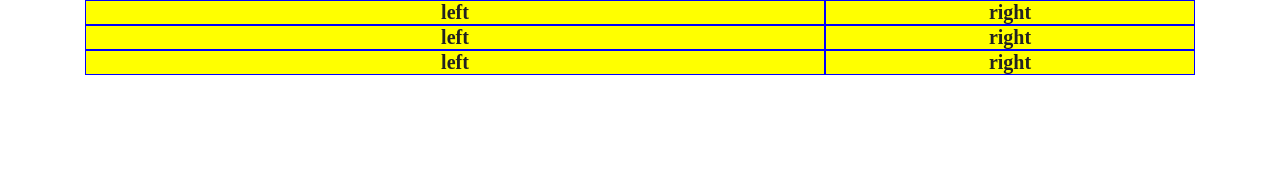
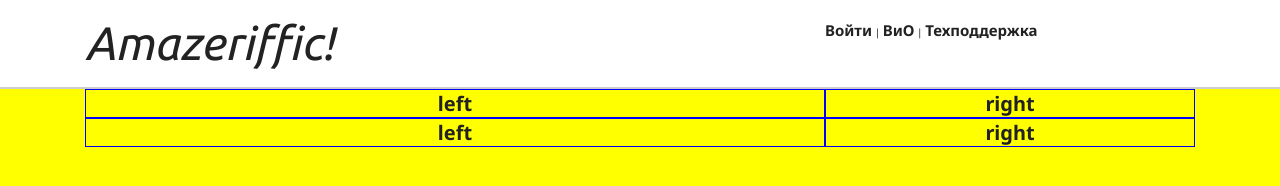
Before and after one commit to enterkvas/Amazeriffic_bootstrap_4, a plain HTML site: page index.html in a window 1280 px wide. Drawn offline with Linux system fonts and the light colour scheme.

Commit message:
Third commit - the header block is completely ready

```diff
--- a/index.html
+++ b/index.html
@@ -1,13 +1,21 @@
 <!DOCTYPE html>
 <html lang="en">
   <head>
-    <meta charset="UTF-8">
-    <meta name="viewport" content="width=device-width, initial-scale=1.0">
-    <meta http-equiv="X-UA-Compatible" content="ie=edge">
+    <meta charset="UTF-8" />
+    <meta name="viewport" content="width=device-width, initial-scale=1.0" />
+    <meta http-equiv="X-UA-Compatible" content="ie=edge" />
     <title>Amazeriffic_bootstrap_4</title>
-    <link rel="stylesheet" href="libs/reset_my.css">
-    <link rel="stylesheet" href="libs/bootstrap-grid.css">
-    <link rel="stylesheet" href="css/main.css">
+    <link
+      href="https://fonts.googleapis.com/css?family=Noto+Sans:400,400i,700,700i&display=swap&subset=cyrillic"
+      rel="stylesheet"
+    />
+    <link
+      href="https://fonts.googleapis.com/css?family=Ubuntu:400,400i,700,700i&display=swap&subset=cyrillic"
+      rel="stylesheet"
+    />
+    <link rel="stylesheet" href="libs/reset_my.css" />
+    <link rel="stylesheet" href="libs/bootstrap-grid.css" />
+    <link rel="stylesheet" href="css/main.css" />
   </head>
   <body>
     <!-- header -->
@@ -15,10 +23,13 @@
       <div class="container">
         <div class="row justify-content-center no-gutters">
           <div class="col-md-8">
-                    <div class="block">left</div>
+            <h1>Amazeriffic!</h1>
           </div>
           <div class="col-md-4">
-                    <div class="block">right</div>
+            <nav class="nav">
+              <a href="#">Войти</a> | <a href="#">ВиО</a> |
+              <a href="#">Техподдержка</a>
+            </nav>
           </div>
         </div>
       </div>
--- a/less/_base.less
+++ b/less/_base.less
@@ -0,0 +1,15 @@
+body {
+    background: yellow;
+    font-size: 10px;
+    font-family: 'Noto Sans', sans-serif;
+}
+.block {
+    background: yellow;
+    border: 1px solid blue;
+    font-size: 20px;
+    font-weight: bold;
+    text-align: center;
+}
+h1, h2, h3, h4, h5 {
+    font-family: 'Ubuntu', sans-serif;
+}
--- a/less/main.less
+++ b/less/main.less
@@ -2,11 +2,3 @@
 @import "sections/_block-main.less";
 @import "sections/_footer.less";
 @import "sections/_header.less";
-
-.block {
-    background: yellow;
-    border: 1px solid blue;
-    font-size: 20px;
-    font-weight: bold;
-    text-align: center;
-}
--- a/less/sections/_header.less
+++ b/less/sections/_header.less
@@ -0,0 +1,20 @@
+.header {
+    border-bottom: 2px solid #ccc;
+    background: #fff;
+    h1 {
+        font-size: 4.7em;
+        font-weight: 400;
+        font-style: italic;
+        margin-top: 0.35em;
+        margin-bottom: 0.35em;
+    }
+    .nav {
+        margin-top: 2em;
+        a {
+            font-size: 1.5em;
+            font-weight: 700;
+            text-decoration: none;
+            color: #222;
+        }
+    }
+}
```
Also changed, not shown: css/main.css. Lines whose indentation alone changed are shown as unchanged.
